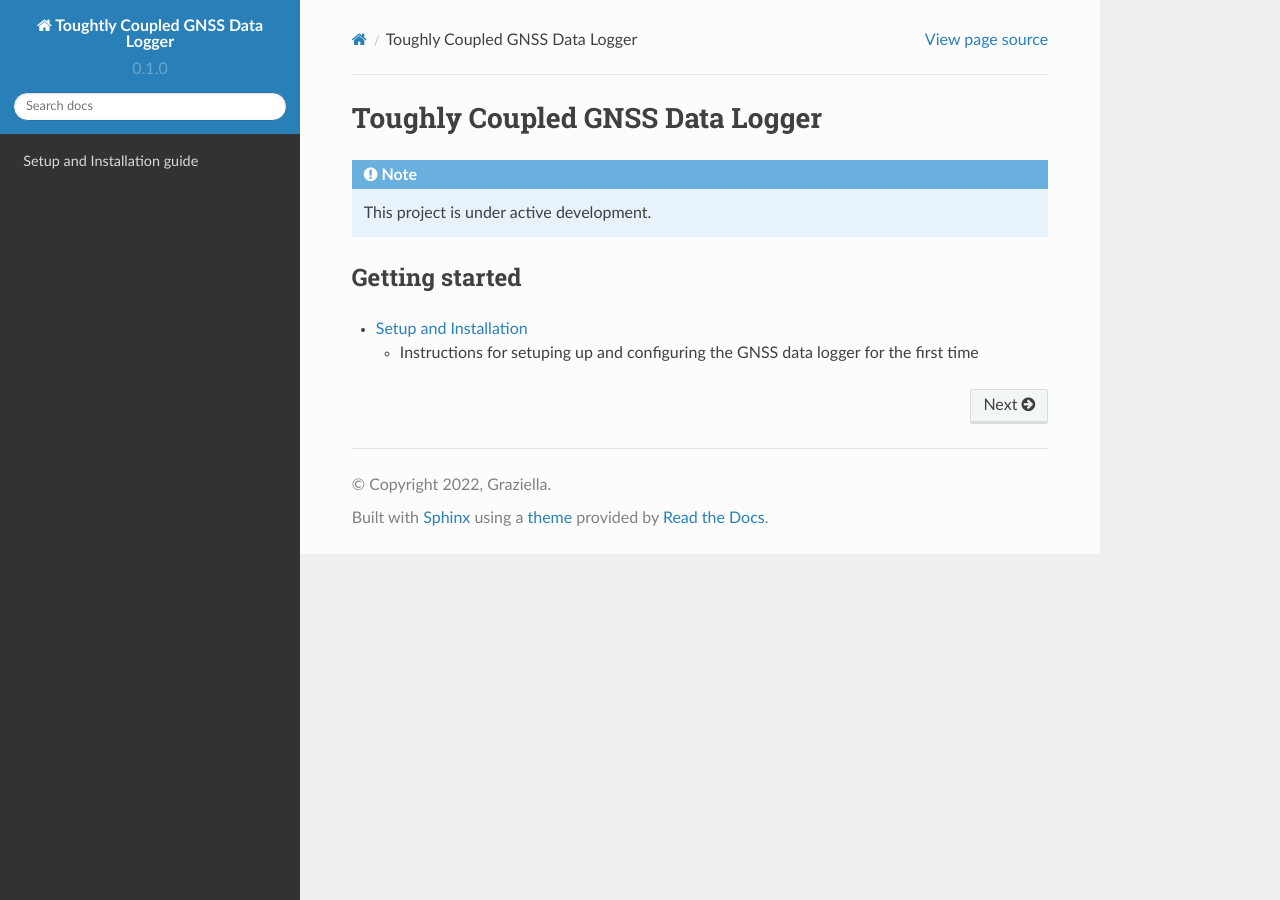
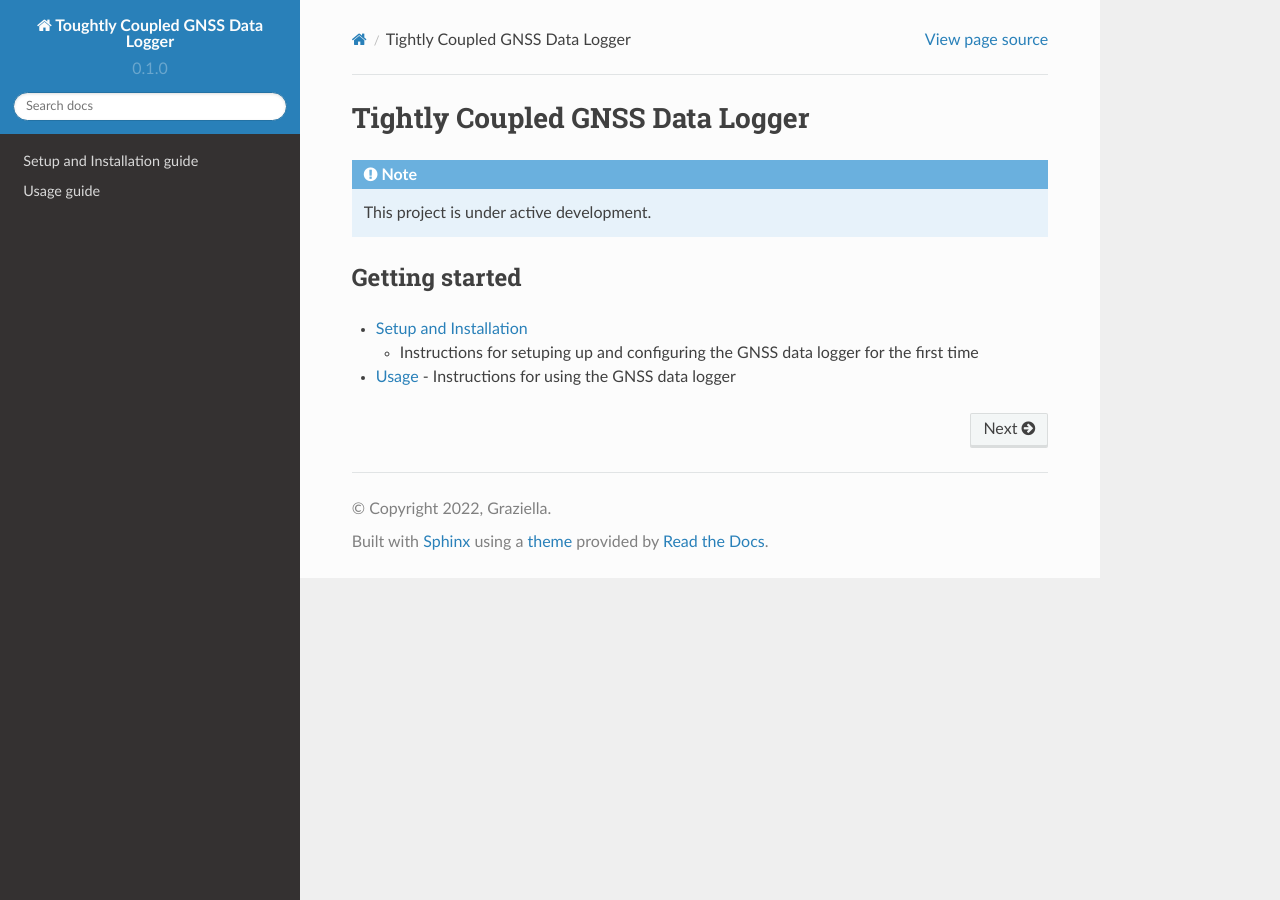
Before and after one commit to torejohansson97/tightly-coupled-gnss-data-logger, a Sphinx documentation site: the page built from docs/source/index.rst, in a window 1280 px wide. Built offline with Sphinx 7.4.7 and the Read the Docs theme 2.0.0, drawn with Linux system fonts in a browser that asks for light colours; pages that are not in the unit, such as notebooks, are missing from menus.

```diff
--- a/docs/source/Setup.rst
+++ b/docs/source/Setup.rst
@@ -12,6 +12,7 @@ Setup and Installation guide
    Setup/chrony
    Setup/gnss-sdr
    Setup/ros-foxy
+   Setup/ubuntu-setup
 
 
 Instructions for setuping up and configuring the GNSS data logger for the first time. The orignal hardware setup is described by the table below
--- a/docs/source/Setup/chrony.rst
+++ b/docs/source/Setup/chrony.rst
@@ -2,7 +2,7 @@ Chrony
 ===============
 
 .. contents:: Table of Contents
-   :depth: 2
+   :depth: 1
    :local:
 
 Installation
--- a/docs/source/Setup/gnss-sdr.rst
+++ b/docs/source/Setup/gnss-sdr.rst
@@ -2,7 +2,7 @@ GNSS-SDR with LimeSDR
 ===============
 
 .. contents:: Table of Contents
-   :depth: 2
+   :depth: 1
    :local:
 
 .. note::
--- a/docs/source/Setup/ros-foxy.rst
+++ b/docs/source/Setup/ros-foxy.rst
@@ -2,7 +2,7 @@ ROS Foxy Installation
 ===============
 
 .. contents:: Table of Contents
-   :depth: 2
+   :depth: 1
    :local:
 
 This document explains how to install ROS Foxy on your system. Keep in mind that ROS Foxy is a distribution of ROS2 where the previously installed ROS Noetic
--- a/docs/source/Setup/ros-noetic.rst
+++ b/docs/source/Setup/ros-noetic.rst
@@ -3,7 +3,7 @@ ROS Noetic Installation
 
 
 .. contents:: Table of Contents
-   :depth: 2
+   :depth: 1
    :local:
 
 Installation
--- a/docs/source/index.rst
+++ b/docs/source/index.rst
@@ -1,4 +1,4 @@
-Toughly Coupled GNSS Data Logger
+Tightly Coupled GNSS Data Logger
 ===================================
 
 .. note::
@@ -11,6 +11,7 @@ Toughly Coupled GNSS Data Logger
    :hidden:
 
    Setup
+   Usage
 
 Getting started
 ---------------
@@ -18,3 +19,6 @@ Getting started
 * :doc:`Setup and Installation <Setup>`
 
   - Instructions for setuping up and configuring the GNSS data logger for the first time
+
+* :doc:`Usage <Usage>`
+  - Instructions for using the GNSS data logger
```
Also changed, not shown: docs/source/Usage.rst (added, +14 -0 lines), docs/source/Usage/can2piros.rst (added, +38 -0 lines), 1 other file.
